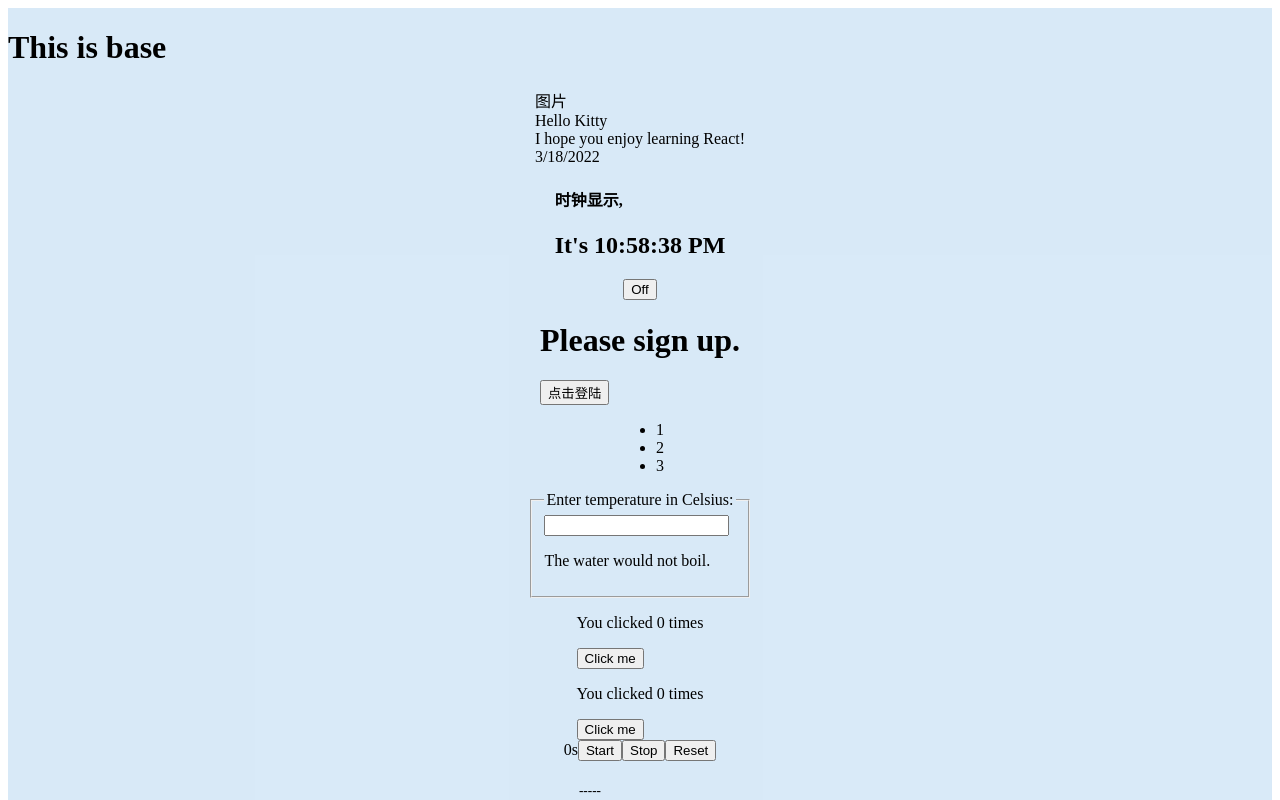
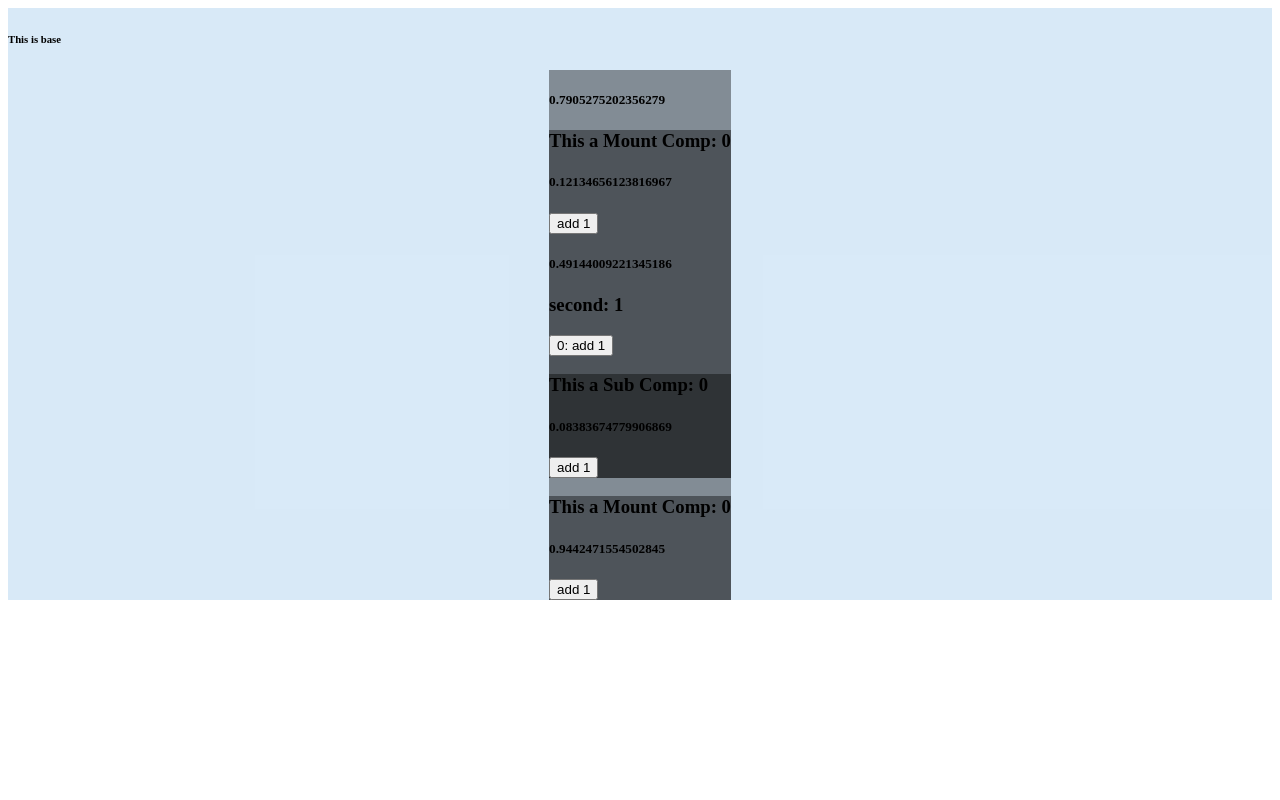
Before and after one commit to weykon/react-learn, a React app: page / in a window 1280 px wide. Shown: the top 800 px of the page. Built offline with nearby package versions, Linux system fonts and the light colour scheme; the HTML template or start-up script is replaced by a standard one.

Commit message:
feat: add forceUpdate & statetracked

```diff
--- a/package.json
+++ b/package.json
@@ -7,7 +7,8 @@
     "@types/react-dom": "^17.0.13",
     "lodash": "^4.17.21",
     "react": "^17.0.2",
-    "react-dom": "^17.0.2"
+    "react-dom": "^17.0.2",
+    "react-tracked": "^1.7.10"
   },
   "devDependencies": {
     "@types/lodash": "^4.14.180",
--- a/src/component/HOC-hunter/ctrl_children.tsx
+++ b/src/component/HOC-hunter/ctrl_children.tsx
@@ -17,8 +17,10 @@ function useAnyHook() {
 function ForMainFromCtrlChildren() {
     return (
         <AComponentTypeToContainer >
-            {([anyState, anySet]) => {
-                return <div></div>
+            {([anyState, anySet]: [anyState: any, anySet: any]) => {
+                return (<div>
+
+                </div>)
             }}
         </AComponentTypeToContainer >
     )
--- /dev/null
+++ b/src/component/ReactTracked/app.tsx
@@ -0,0 +1,18 @@
+import React from 'react';
+
+import { SharedStateProvider } from './store';
+import Counter from './Counter';
+import TextBox from './TextBox';
+
+const App = () => (
+  <SharedStateProvider>
+    <div className="App">
+      <header className="App-header">
+        <Counter />
+        <TextBox />
+      </header>
+    </div>
+  </SharedStateProvider>
+);
+
+export default App;
--- /dev/null
+++ b/src/component/refForAComp.tsx/refOnCompUsage.tsx
@@ -0,0 +1,74 @@
+import React, { ComponentType, forwardRef, useEffect, useRef, useState } from "react";
+import useForceUpdate from "../useForceUpdate";
+
+export function RefOnCompUsageForMain() {
+    const [state, set] = useState(0);
+
+    const ConstCompRef = useRef(() => <>Default Modal</>);
+    const forceUpdate = useForceUpdate()
+    useEffect(() => {
+        console.log('effect: ')
+        ConstCompRef.current = () => <MountComp />;
+        forceUpdate();
+    }, [])
+
+    return (
+        <div style={{ backgroundColor: '#0006' }}>
+            <RefComp ref={ConstCompRef} />
+            <div style={{ backgroundColor: '#0006' }}>
+                <h3>This a Mount Comp: {state}</h3>
+                <h5>{Math.random()}</h5>
+                <button onClick={() => set(state + 1)}>add 1</button>
+            </div>
+        </div>
+    )
+
+}
+
+const RefComp = forwardRef(
+    (
+        props,
+        ref: React.MutableRefObject<
+            () => JSX.Element
+        >
+    ) => {
+
+        return (
+            <div ref={ref.current}>
+                <h5>{Math.random()}</h5>
+                <ref.current />
+            </div>
+        )
+    })
+
+function MountComp() {
+    const [state, set] = useState(0);
+    const [state0, set0] = useState(1);
+    useEffect(() => {
+
+    }, [])
+
+    return (
+        <div style={{ backgroundColor: '#0006' }}>
+            <h3>This a Mount Comp: {state}</h3>
+            <h5>{Math.random()}</h5>
+            <button onClick={() => set(state + 1)}>add 1</button>
+            <h5>{Math.random()}</h5>
+            <h3>second: {state0}</h3>
+            <button onClick={() => set0(state0 + 1)}>0: add 1</button>
+            <SubComp />
+        </div>
+    )
+}
+
+function SubComp() {
+    const [state, set] = useState(0);
+
+    return (
+        <div style={{ backgroundColor: '#0006' }}>
+            <h3>This a Sub Comp: {state}</h3>
+            <h5>{Math.random()}</h5>
+            <button onClick={() => set(state + 1)}>add 1</button>
+        </div>
+    )
+}
--- /dev/null
+++ b/src/component/useForceUpdate.tsx
@@ -0,0 +1,6 @@
+
+import React, { useState } from 'react';
+export default function useForceUpdate() {
+    const [_, update] = useState(false);
+    return () => update((val) => !val);
+}
--- a/src/index.tsx
+++ b/src/index.tsx
@@ -13,6 +13,8 @@ import { UseForwardRefForMain } from "./component/forwardRef";
 import SendCompAsRefForMain from "./component/sendCompAsRef";
 import UseRefForMain from "./component/useRef";
 import ForModalGlobalForMain from "./component/ForModalGlobal";
+import AppReactTracked from "./component/ReactTracked/app";
+import { RefOnCompUsageForMain } from "./component/refForAComp.tsx/refOnCompUsage";
 function Hello(props: any) {
     return (
         <div>
@@ -25,10 +27,10 @@ function Hello(props: any) {
 function App() {
     return (
         <div style={{ display: 'flex', flexDirection: 'column', background: '#D6E8F7ed', width: '100%', flex: 1 }}>
-            <h1>This is base</h1>
+            <h6>This is base</h6>
 
             <div style={{ display: 'flex', alignItems: 'center', flexDirection: 'column' }}>
-                <Comment
+                {/* <Comment
                     date={mock_comment.date}
                     text={mock_comment.text}
                     author={mock_comment.author}
@@ -45,6 +47,8 @@ function App() {
                 <UseRefForMain />
                 <UseForwardRefForMain />
                 <ForModalGlobalForMain/>
+                <AppReactTracked /> */}
+                <RefOnCompUsageForMain />
             </div>
         </div>
     );
```
Also changed, not shown: src/component/ReactTracked/Counter.tsx (added, +42 -0 lines), src/component/ReactTracked/TextBox.tsx (added, +19 -0 lines), src/component/ReactTracked/store.tsx (added, +13 -0 lines), src/component/HOC-hunter/hoc.base.tsx (line endings or trailing spaces), 2 other files (tests, documents, lock files or other folders).
